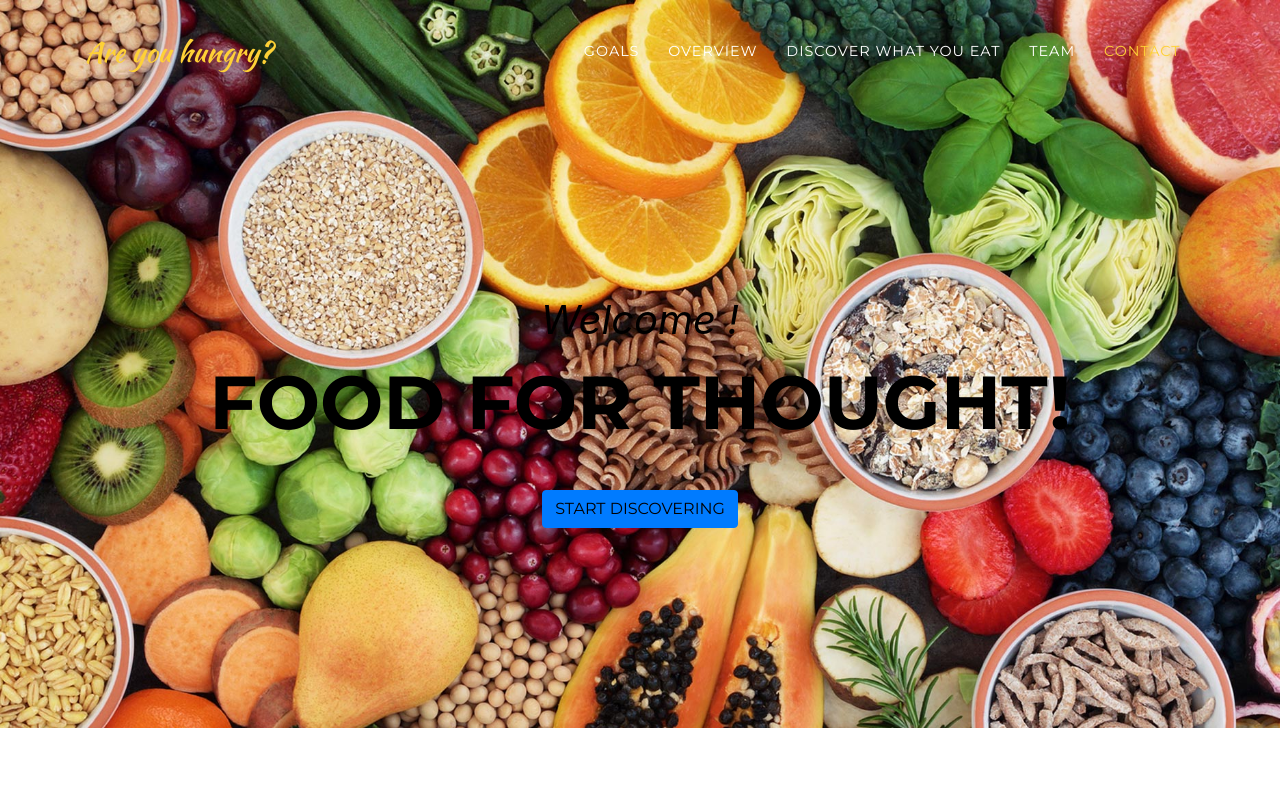
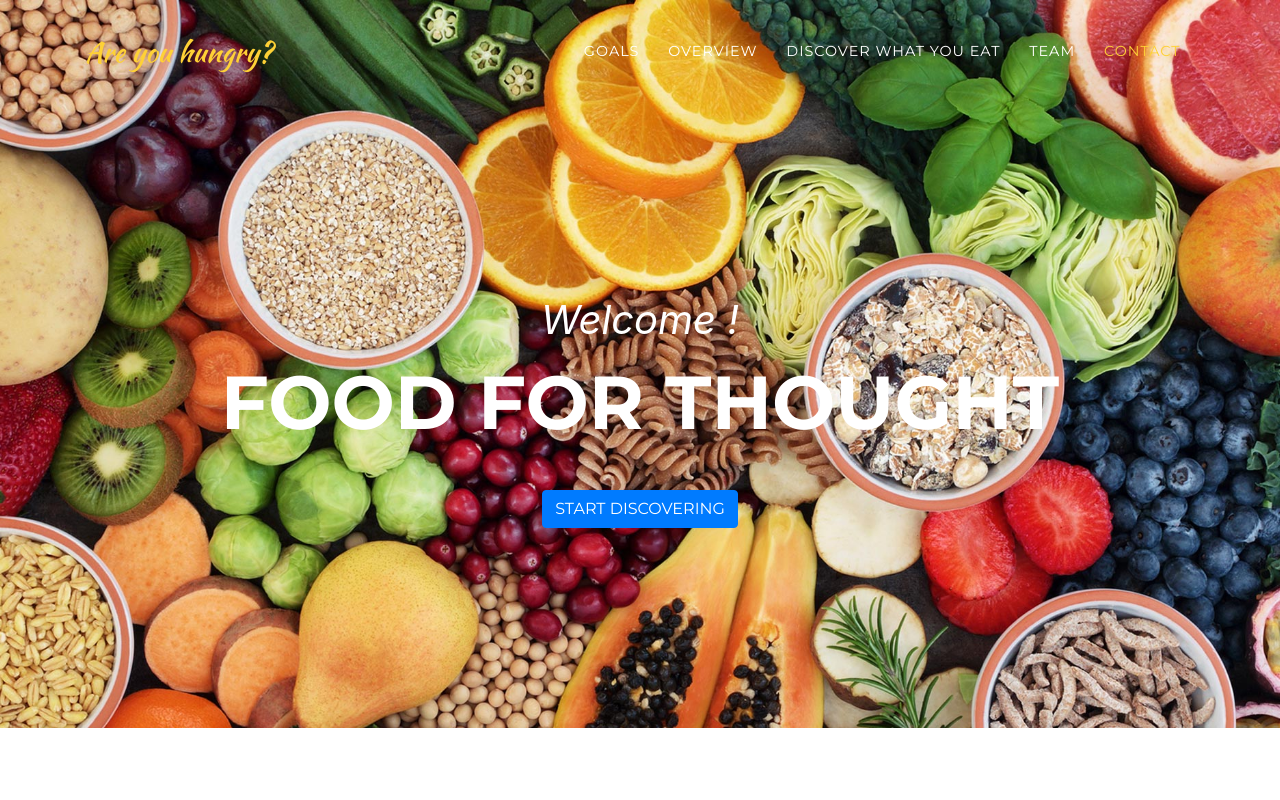
Before and after one commit to Elisabettaaa/Elisabettaaa.github.io, a website with bundled scripts: page index.html in a window 1280 px wide. Shown: the top 800 px of the page. Built offline with nearby package versions, Linux system fonts and the light colour scheme; files whose address does not match are found by name; a web font is replaced by a local one.

Commit message:
Update index.html

```diff
--- a/index.html
+++ b/index.html
@@ -61,9 +61,9 @@
     <header class="masthead">
       <div class="container">
         <div class="intro-text">
-          <div class="intro-lead-in"><font color="black">Welcome !</font> </div>
-          <div class="intro-heading text-uppercase"> <font color="black">Food for thought!</font> </div>
-          <a class="btn btn-primary btn-xl text-uppercase js-scroll-trigger" href="#services"><font color="black">Start Discovering</font></a>
+          <div class="intro-lead-in">Welcome !</div>
+          <div class="intro-heading text-uppercase">Food For Thought</div>
+          <a class="btn btn-primary btn-xl text-uppercase js-scroll-trigger" href="#services">Start Discovering</a>
         </div>
       </div>
     </header>
```
